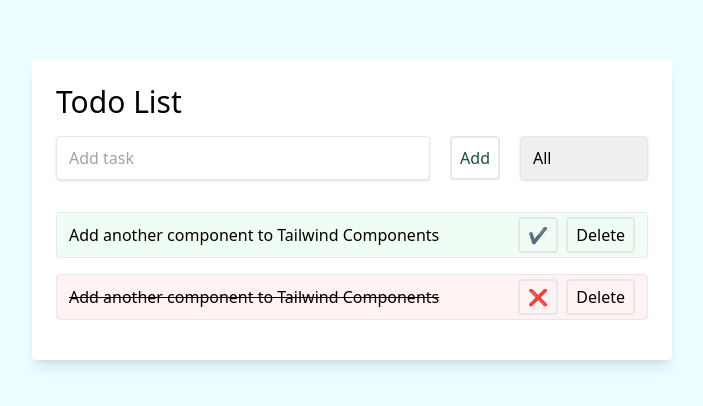
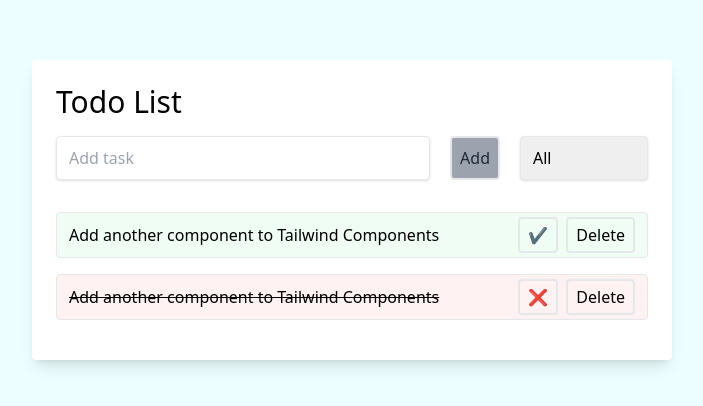
Before and after one commit to Nekromenzer/todo-app, a React (Create React App) app: page / in a window 1280 px wide. Shown: the part 190-596 px from the top of the page, without its empty margins (288-991 px from the left). Built offline with nearby package versions, Linux system fonts and the light colour scheme.

Commit message:
header logic

```diff
--- a/src/components/headerSection.jsx
+++ b/src/components/headerSection.jsx
@@ -27,8 +27,9 @@ const HeaderSection = ({ todoList, setTodoList, filterVal, setFilterVal }) => {
           onChange={e => setTask(e.target.value)}
         />
         <button
-          className='p-2 border-2 rounded text-teal-900 border-teal hover:text-white hover:bg-teal-700 bg-teal'
+          className='p-2 border-2 rounded text-teal-900 border-teal hover:text-white hover:bg-teal-700 bg-teal disabled:text-gray-800 disabled:bg-gray-400'
           onClick={() => handleAddTask()}
+          disabled={task === ''}
         >
           Add
         </button>
```
